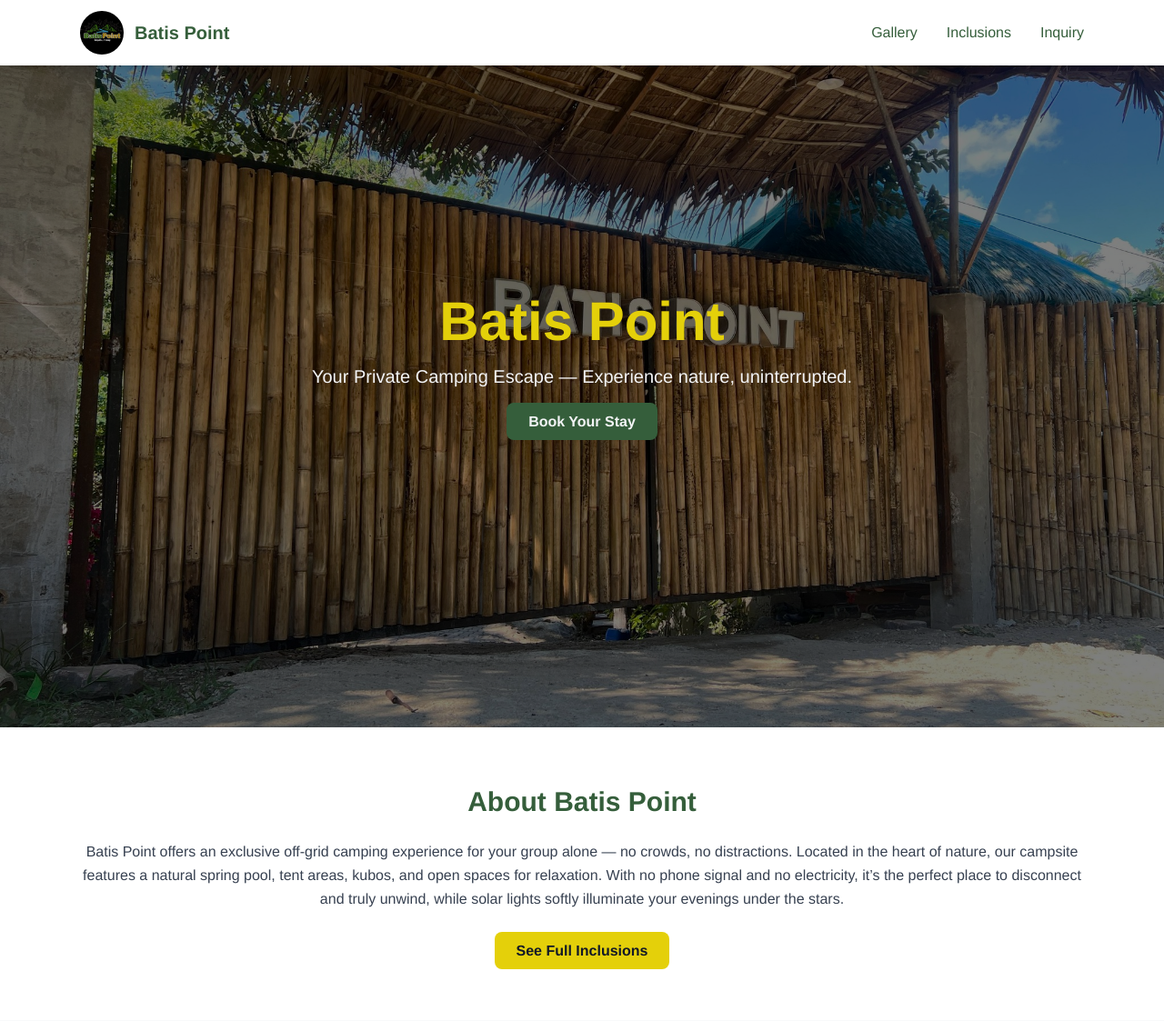
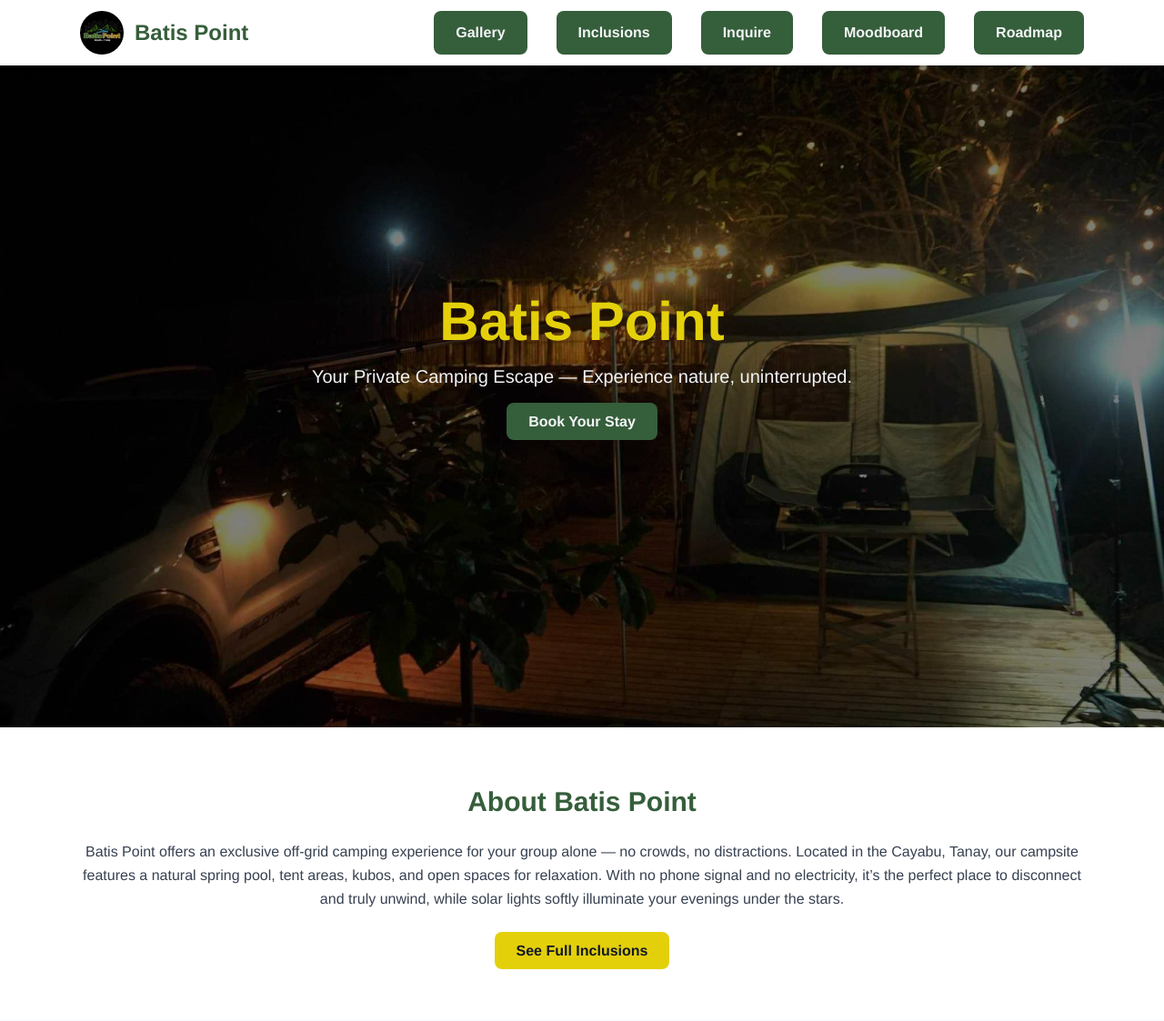
Before and after one commit to Kirkiee/CI4-Batis-Point, a CodeIgniter 4 app: the page made by backend/app/Views/user/landingPage.php in a window 1280 px wide. Shown: the top 1123 px of the page at 91% size. Run offline with PHP 8.4 and a stand-in for CodeIgniter, Linux system fonts and the light colour scheme; the template is opened without the code that fills it, so the values that code supplies are empty; some libraries are stand-ins or nearby versions.

Commit message:
Update header component styles and navigation links; change landing page background image and content

```diff
--- a/backend/app/Views/components/header.php
+++ b/backend/app/Views/components/header.php
@@ -4,13 +4,16 @@
           <!-- Logo Placeholder -->
           <div class="flex items-center space-x-3">
               <img src="<?= ('assets/images/logo.jpg'); ?>" alt="Batis Point Logo" class="rounded-full w-12 h-12 object-cover">
-              <span class="font-bold text-hunter text-xl" style="color:#355E3B;">Batis Point</span>
+              <span class="font-bold text-hunter text-2xl" style="color:#355E3B;">Batis Point</span>
           </div>
           <!-- Navigation Links -->
           <nav class="hidden md:flex space-x-8 font-medium text-gray-800">
-              <a href="<?= ('gallery'); ?>" class="hover:text-citrine transition" style="color:#355E3B;">Gallery</a>
-              <a href="<?= ('inclusions'); ?>" class="hover:text-citrine transition" style="color:#355E3B;">Inclusions</a>
-              <a href="#inquiry" class="hover:text-citrine transition" style="color:#355E3B;">Inquiry</a>
+              <a href="<?= ('gallery'); ?>" class="hover:bg-opacity-90 px-6 py-3 rounded-lg font-semibold text-gray-100 transition" style="background-color:#355E3B;">Gallery</a>
+              <a href="<?= ('inclusions'); ?>" class="bg-opacity-90 px-6 py-3 rounded-lg font-semibold text-gray-100 transition" style="background-color:#355E3B;">Inclusions</a>
+              <a href="<?= ('inquire'); ?>" class="hover:bg-opacity-90 px-6 py-3 rounded-lg font-semibold text-gray-100 transition" style="background-color:#355E3B;">Inquire</a>
+              <a href="<?= ('moodboard'); ?>" class="bg-opacity-90 px-6 py-3 rounded-lg font-semibold text-gray-100 transition" style="background-color:#355E3B;">Moodboard</a>
+              <a href="<?= ('roadmap'); ?>" class="hover:bg-opacity-90 px-6 py-3 rounded-lg font-semibold text-gray-100 transition" style="background-color:#355E3B;">Roadmap</a>
+
           </nav>
           <!-- Mobile Menu Button -->
           <button id="menuBtn" class="md:hidden focus:outline-none text-hunter" style="color:#355E3B;">
@@ -21,7 +24,10 @@
       <div id="mobileMenu" class="hidden md:hidden bg-white shadow-inner">
           <a href="<?= ('gallery'); ?>" class="block hover:bg-gray-100 px-6 py-3 border-gray-200 border-b text-gray-800">Gallery</a>
           <a href="<?= ('inclusions'); ?>" class="block hover:bg-gray-100 px-6 py-3 border-gray-200 border-b text-gray-800">Inclusions</a>
-          <a href="#inquiry" class="block hover:bg-gray-100 px-6 py-3 text-gray-800">Inquiry</a>
+          <a href="<?= ('inquiry'); ?>" class="block hover:bg-gray-100 px-6 py-3 border-gray-200 border-b text-gray-800">Inquiry</a>
+          <a href="<?= ('moodboard'); ?>" class="block hover:bg-gray-100 px-6 py-3 border-gray-200 border-b text-gray-800">Moodboard</a>
+          <a href="<?= ('roadmap'); ?>" class="block hover:bg-gray-100 px-6 py-3 border-gray-200 border-b text-gray-800">Roadmap</a>
+
       </div>
   </header>
 
--- a/backend/app/Views/user/landingPage.php
+++ b/backend/app/Views/user/landingPage.php
@@ -17,7 +17,7 @@
 
 <body class="bg-gray-100 text-gray-800">
 
-    <section class="relative flex flex-col justify-center items-center bg-cover bg-center h-screen text-center" style="background-image: url('<?= ('assets/images/Background.jpg'); ?>');">
+    <section class="relative flex flex-col justify-center items-center bg-cover bg-center h-screen text-center" style="background-image: url('<?= ('assets/images/Background3.jpg'); ?>');">
         <div class="absolute inset-0 bg-black bg-opacity-50"></div>
         <div class="z-10 relative px-4 max-w-3xl">
             <h1 class="mb-4 font-bold text-citrine text-5xl md:text-6xl" style="color:#E4D00A;">Batis Point</h1>
@@ -31,7 +31,7 @@
             <h2 class="mb-6 font-bold text-hunter text-3xl" style="color:#355E3B;">About Batis Point</h2>
             <p class="mb-8 text-gray-700 leading-relaxed">
                 Batis Point offers an exclusive off-grid camping experience for your group alone — no crowds, no distractions.
-                Located in the heart of nature, our campsite features a natural spring pool, tent areas, kubos, and open spaces
+                Located in the Cayabu, Tanay, our campsite features a natural spring pool, tent areas, kubos, and open spaces
                 for relaxation. With no phone signal and no electricity, it’s the perfect place to disconnect and truly unwind,
                 while solar lights softly illuminate your evenings under the stars.
             </p>
@@ -44,6 +44,7 @@
             <h2 class="mb-6 font-bold text-hunter text-3xl" style="color:#355E3B;">Find Us</h2>
             <p class="mb-8 text-gray-700">
                 Escape from the noise — reconnect with nature where the signal fades and peace begins.
+
             </p>
             <img src="<?= ('assets/images/maps.png'); ?>" alt="Map" class="shadow-md mx-auto rounded-lg w-full md:w-2/3">
         </div>
```
Also changed, not shown: backend/public/assets/images/Background2.jpg (added), backend/public/assets/images/Background3.jpg (added).
